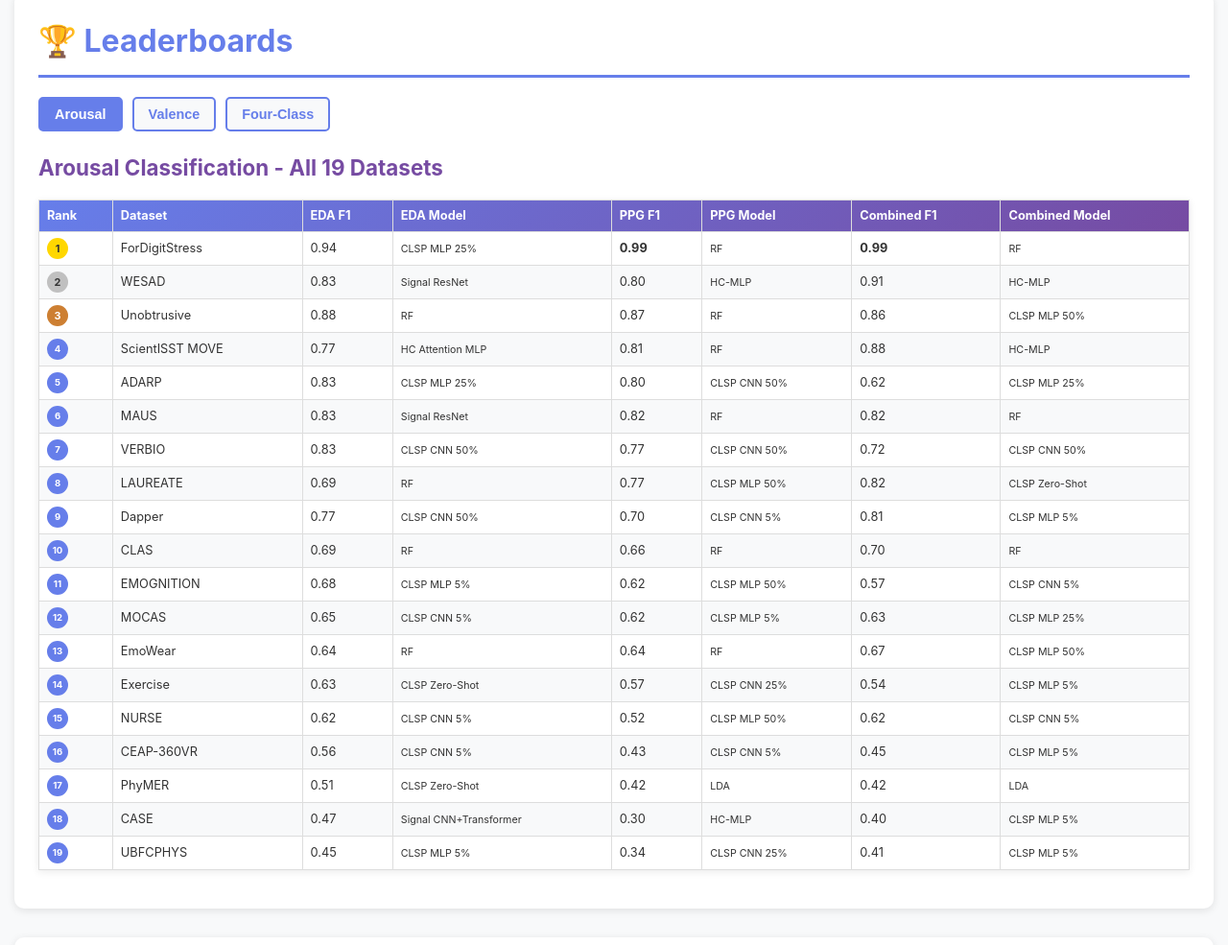
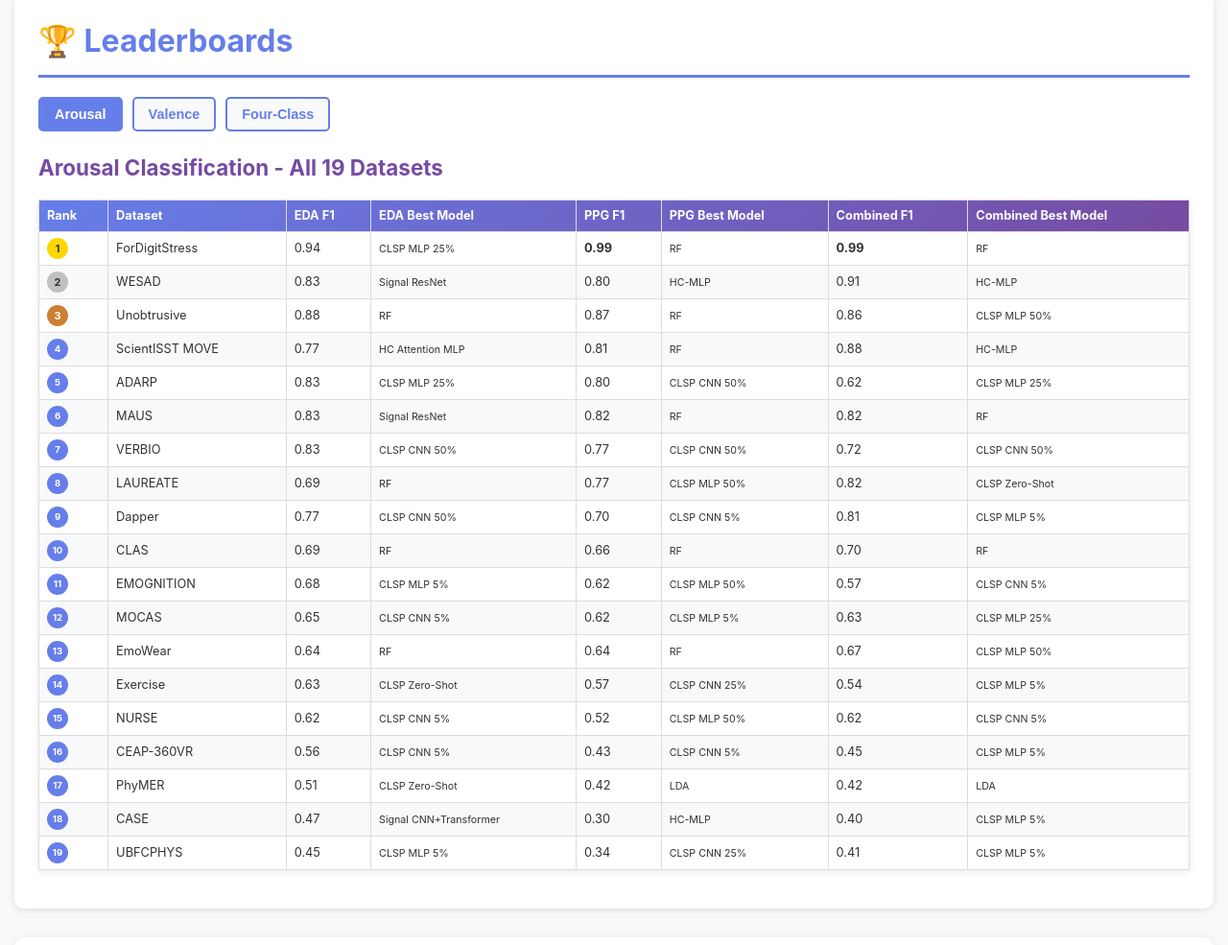
Before and after one commit to alchemy18/FEEL_Benchmark, a plain HTML site: page index.html in a window 1280 px wide. Shown: the part 2425-3410 px from the top of the page at 96% size. Drawn offline with Linux system fonts and the light colour scheme.

Commit message:
Rename model columns to 'Best Model' in index.html

```diff
--- a/index.html
+++ b/index.html
@@ -722,11 +722,11 @@
                 <th>Rank</th>
                 <th>Dataset</th>
                 <th>EDA F1</th>
-                <th>EDA Model</th>
+                <th>EDA Best Model</th>
                 <th>PPG F1</th>
-                <th>PPG Model</th>
+                <th>PPG Best Model</th>
                 <th>Combined F1</th>
-                <th>Combined Model</th>
+                <th>Combined Best Model</th>
             </tr>
         </thead>
         <tbody>
@@ -935,11 +935,11 @@
                 <th>Rank</th>
                 <th>Dataset</th>
                 <th>EDA F1</th>
-                <th>EDA Model</th>
+                <th>EDA Best Model</th>
                 <th>PPG F1</th>
-                <th>PPG Model</th>
+                <th>PPG Best Model</th>
                 <th>Combined F1</th>
-                <th>Combined Model</th>
+                <th>Combined Best Model</th>
             </tr>
         </thead>
         <tbody>
@@ -1148,11 +1148,11 @@
                 <th>Rank</th>
                 <th>Dataset</th>
                 <th>EDA F1</th>
-                <th>EDA Model</th>
+                <th>EDA Best Model</th>
                 <th>PPG F1</th>
-                <th>PPG Model</th>
+                <th>PPG Best Model</th>
                 <th>Combined F1</th>
-                <th>Combined Model</th>
+                <th>Combined Best Model</th>
             </tr>
         </thead>
         <tbody>
```
